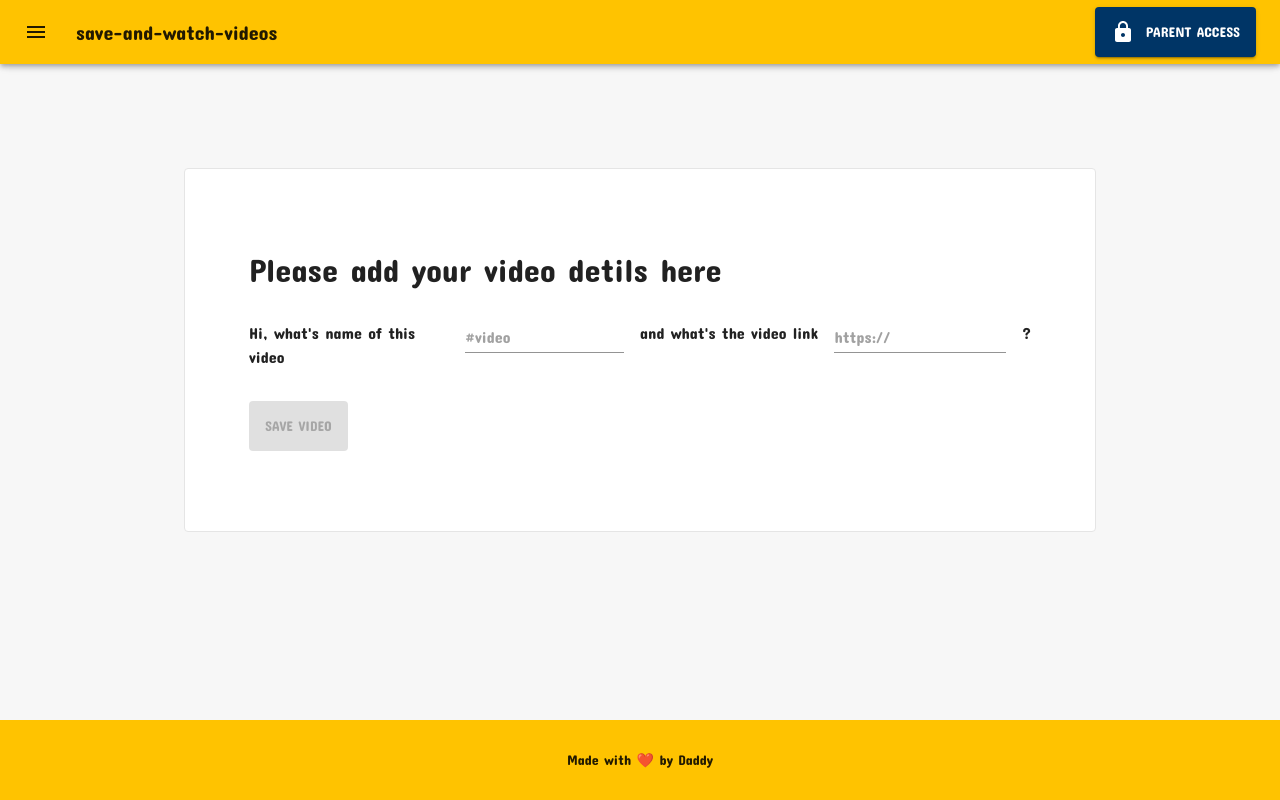
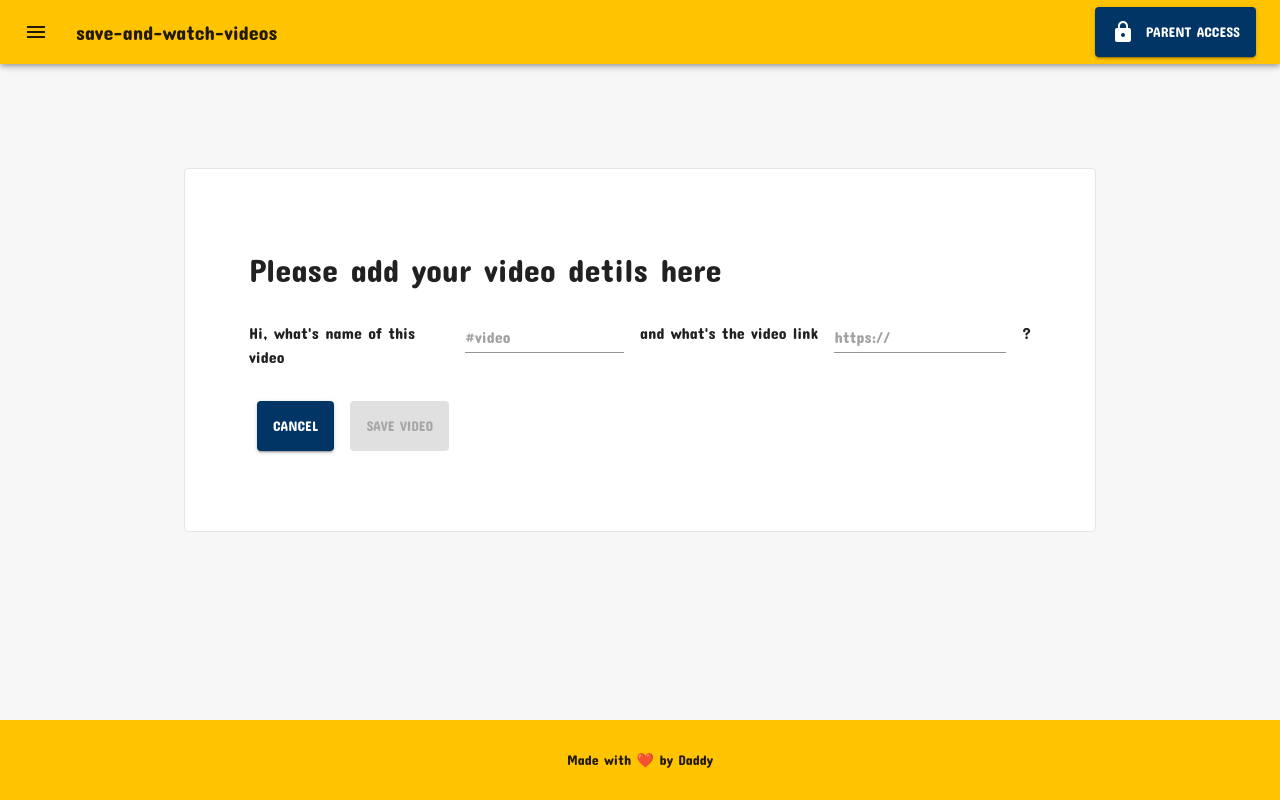
Before and after one commit to devjsonstringify/YT-FOR-SAM, a Next.js app: page / in a window 1280 px wide. Both pictures are taken after a click on the button "PARENT ACCESS". Built offline with nearby package versions, Linux system fonts and the light colour scheme.

Commit message:
Add: cancel button

```diff
--- a/components/Form/Form.js
+++ b/components/Form/Form.js
@@ -22,7 +22,7 @@ const sleep = (ms) => new Promise((resolve) => setTimeout(resolve, ms))
 
 const FinalForm = () => {
   const id = uuidv4()
-  const { isFormVisible } = useContext(HomeContext)
+  const { isFormVisible, onHandleClickToggleForm } = useContext(HomeContext)
   const [nodes] = useState(() => {
     try {
       // Get from local storage by key
@@ -147,7 +147,18 @@ const FinalForm = () => {
                       </Box>
                     </Box>
 
-                    <Box>
+                    <Box display="flex">
+                      <Box margin="0 0.5rem">
+                        <Button
+                          color="secondary"
+                          size="medium"
+                          variant="contained"
+                          onClick={onHandleClickToggleForm}
+                        >
+                          Cancel
+                        </Button>
+                      </Box>
+                      <Box margin="0 0.5rem">
                         <Button
                           type="submit"
                           disabled={submitting || pristine}
@@ -158,6 +169,7 @@ const FinalForm = () => {
                             ? 'loading..'
                             : 'save video'}
                         </Button>
+                      </Box>
                     </Box>
                   </form>
                 )}
```
Lines whose indentation alone changed are shown as unchanged.
